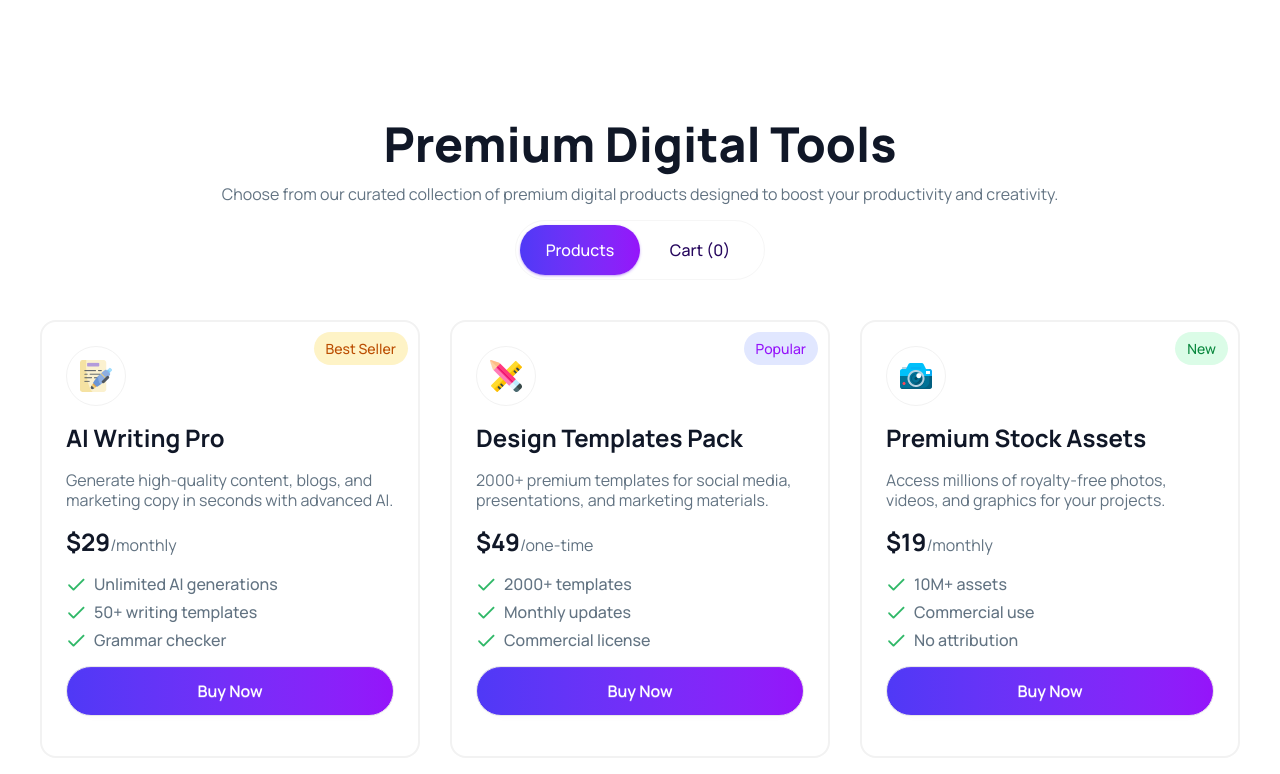
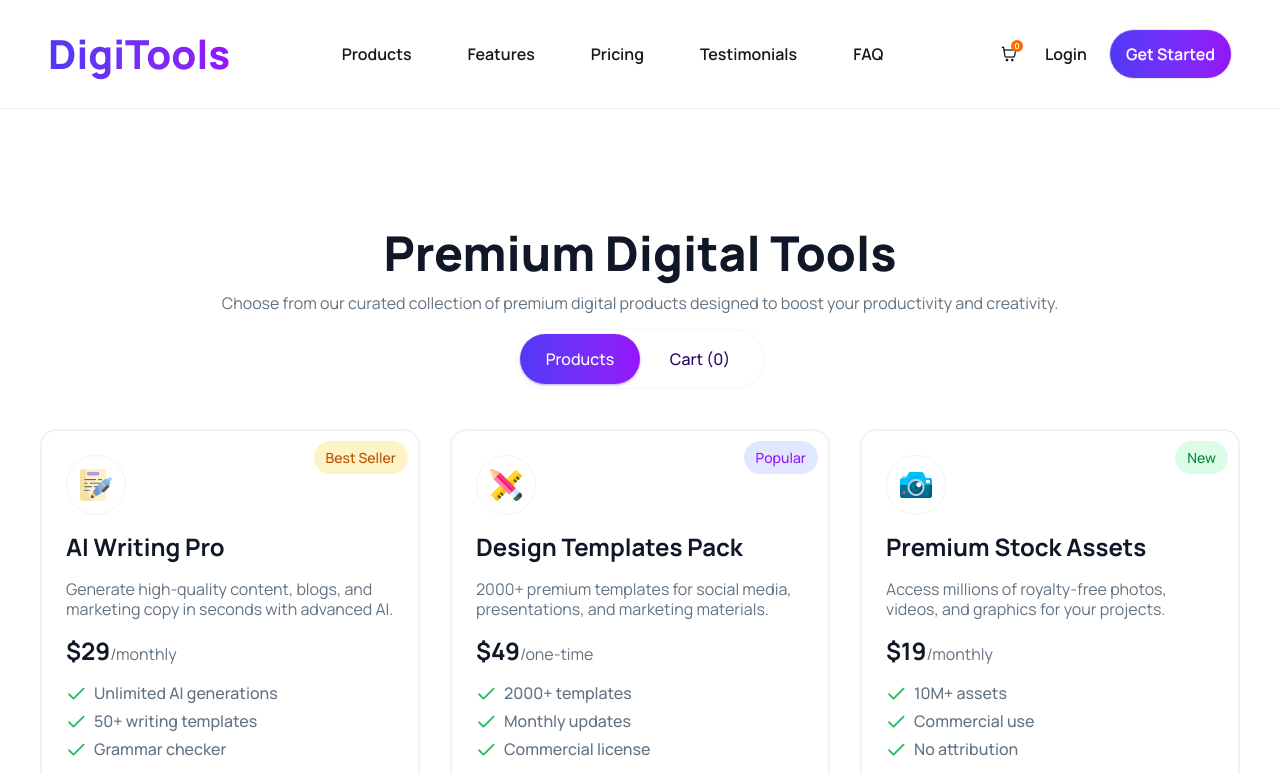
Before and after one commit to muntasirSayem/digitools-platform, a React (Vite) app: page / in a window 1280 px wide. Shown: the top 774 px of the page. Built offline with nearby package versions, Linux system fonts and the light colour scheme.

Commit message:
added Navbar

```diff
--- a/src/App.jsx
+++ b/src/App.jsx
@@ -2,6 +2,7 @@ import { useState } from "react";
 import Products from "./components/Products";
 import Cart from "./components/Cart";
 import { ToastContainer } from "react-toastify";
+import Navbar from "./components/Navbar";
 
 const getProducts = async () => {
   const res = await fetch("/products.json");
@@ -16,10 +17,13 @@ function App() {
 
   return (
     <>
+      <Navbar carts={carts} />
 
       <div className="py-30 px-6 lg:px-0">
         <div className="text-center space-y-4 pb-4">
-          <h2 className="text-3xl sm:text-5xl font-extrabold text-[#101727]">Premium Digital Tools</h2>
+          <h2 className="text-3xl sm:text-5xl font-extrabold text-[#101727]">
+            Premium Digital Tools
+          </h2>
           <p className="text-[#627382] text-[1rem] leading-5">
             Choose from our curated collection of premium digital products
             designed to boost your productivity and creativity.
--- /dev/null
+++ b/src/components/Navbar.jsx
@@ -0,0 +1,57 @@
+function Navbar({ carts }) {
+  return (
+    <div className="py-4 border-b border-b-[#F2F2F2]">
+      <div className="navbar max-w-300 mx-auto flex flex-col md:flex-row gap-2 md:gap-0 justify-between">
+        <div>
+          <h1 className="bg-gradient-to-r from-[#4F39F6] to-[#9514FA] bg-clip-text text-transparent font-extrabold text-[2.5rem]">
+            DigiTools
+          </h1>
+        </div>
+        <div className="hidden lg:flex">
+          <ul className="menu menu-horizontal gap-8 text-[1rem] font-semibold">
+            <li>
+              <a href="">Products</a>
+            </li>
+            <li>
+              <a href="">Features</a>
+            </li>
+            <li>
+              <a href="">Pricing</a>
+            </li>
+            <li>
+              <a href="">Testimonials</a>
+            </li>
+            <li>
+              <a href="">FAQ</a>
+            </li>
+          </ul>
+        </div>
+        <div className="flex items-center gap-4">
+          <a
+            id="cart-icon"
+            className="relative hover:bg-gray-100 p-1.5 rounded-full"
+            href=""
+          >
+            <img src="/images/products/shopping-cart.png" alt="" />
+            <div className="absolute top-0 right-0 bg-orange-500 w-3 h-3 flex items-center justify-center rounded-full">
+              <span className="text-[0.5rem] font-bold text-white">
+                {carts.length}
+              </span>
+            </div>
+          </a>
+          <a
+            className="text-[1rem] font-semibold cursor-pointer hover:bg-gray-200 p-1.5 rounded"
+            href=""
+          >
+            Login
+          </a>
+          <button className="btn bg-gradient-to-r from-[#4F39F6] to-[#9514FA] rounded-full text-white text-[1rem] font-semibold px-4 py-6 hover:bg-gradient-to-l">
+            Get Started
+          </button>
+        </div>
+      </div>
+    </div>
+  );
+}
+
+export default Navbar;
```
Lines whose indentation alone changed are shown as unchanged.
